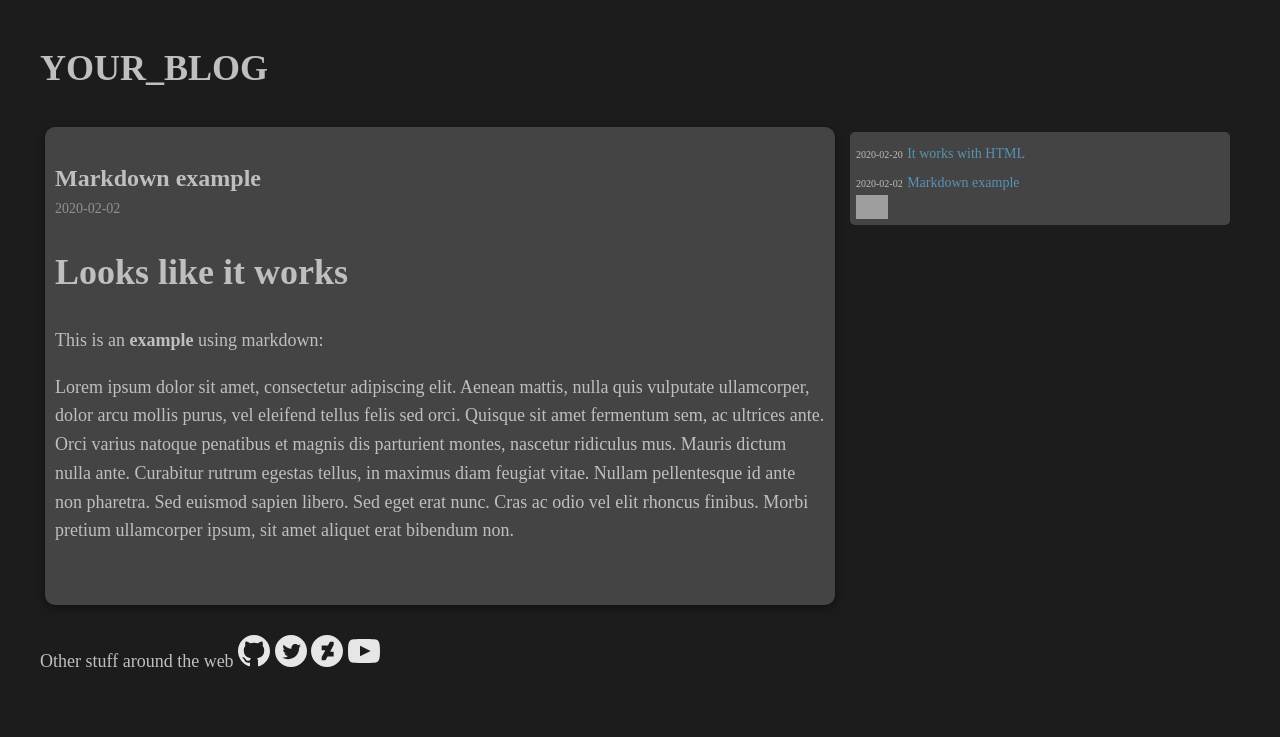
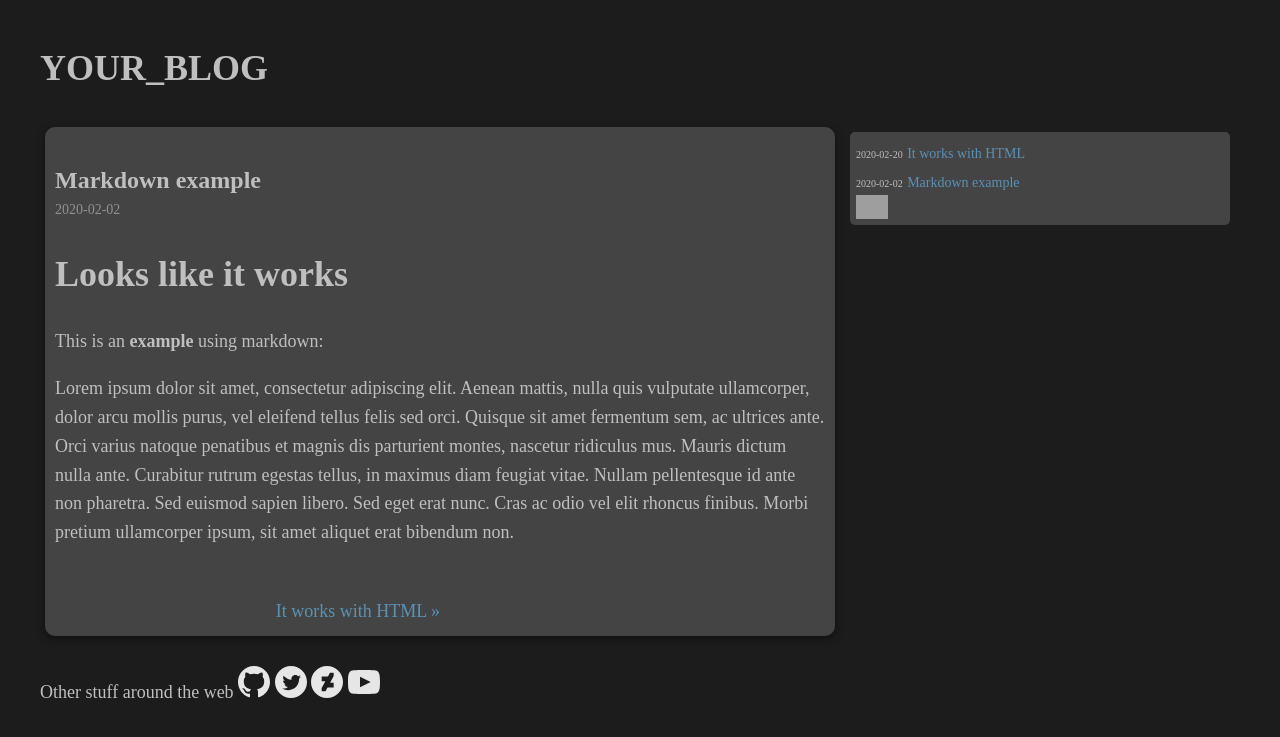
Before and after one commit to beothorn/SimpleGithubBlog, a Jekyll site: the page built from _posts/2020-02-02-It_Works.md, in a window 1280 px wide. Shown: the top 737 px of the page. Built offline with Jekyll 4.4.1, drawn with Linux system fonts in a browser that asks for light colours; grey boxes are pictures that could not be loaded.

Commit message:
Previous and next Posts

```diff
--- a/_layouts/singlePost.html
+++ b/_layouts/singlePost.html
@@ -2,7 +2,15 @@
 layout: main
 ---
 <div class="post">
-	<h2 class="postTitle"><a class="postTitleLink" href="{{ page.url }}">{{ page.title }}</a></h2>
+	<h1 class="postTitle"><a class="postTitleLink" href="{{ page.url }}">{{ page.title }}</a></h1>
 	<span class="postDate">{{ page.date | date:"%Y-%m-%d" }}</span>
 	<div class="postText">{{ content }} </div>
+	<div class="postNavigation">
+		{% if page.previous.url %}
+			<a class="prev" href="{{page.previous.url}}">&laquo; {{page.previous.title}}</a>
+		{% endif %}
+		{% if page.next.url %}
+			<a class="next" href="{{page.next.url}}">{{page.next.title}} &raquo;</a>
+		{% endif %}
+	</div>
 </div>
--- a/styles.css
+++ b/styles.css
@@ -92,3 +92,16 @@
 	margin-top: 20px;
 	margin-bottom: 50px;
 }
+
+.postNavigation{
+    display: grid;
+    grid-template-columns: 1fr 1fr;
+}
+
+.prev {
+    justify-self: start;
+}
+
+.next {
+    justify-self: end;
+}
```
